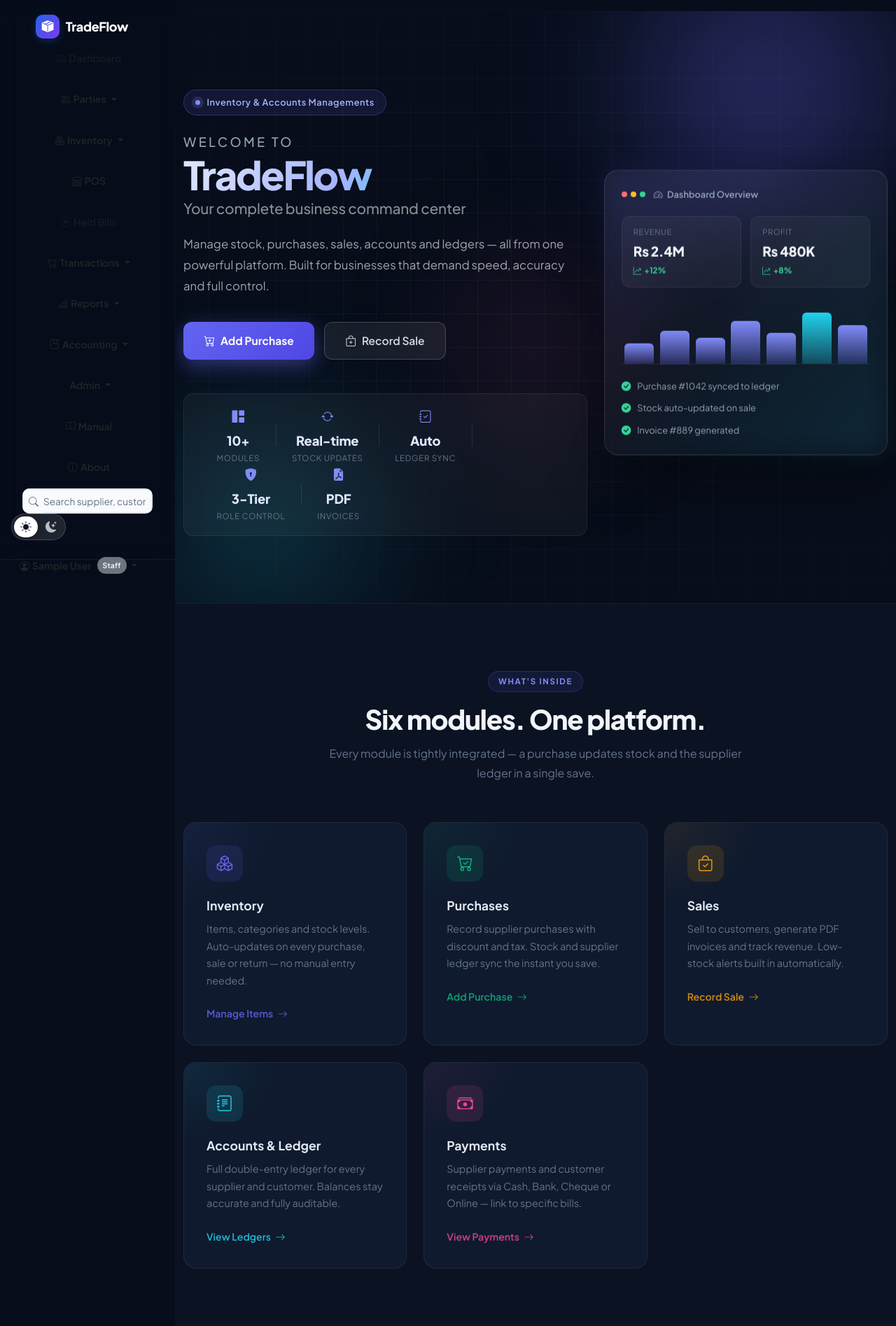
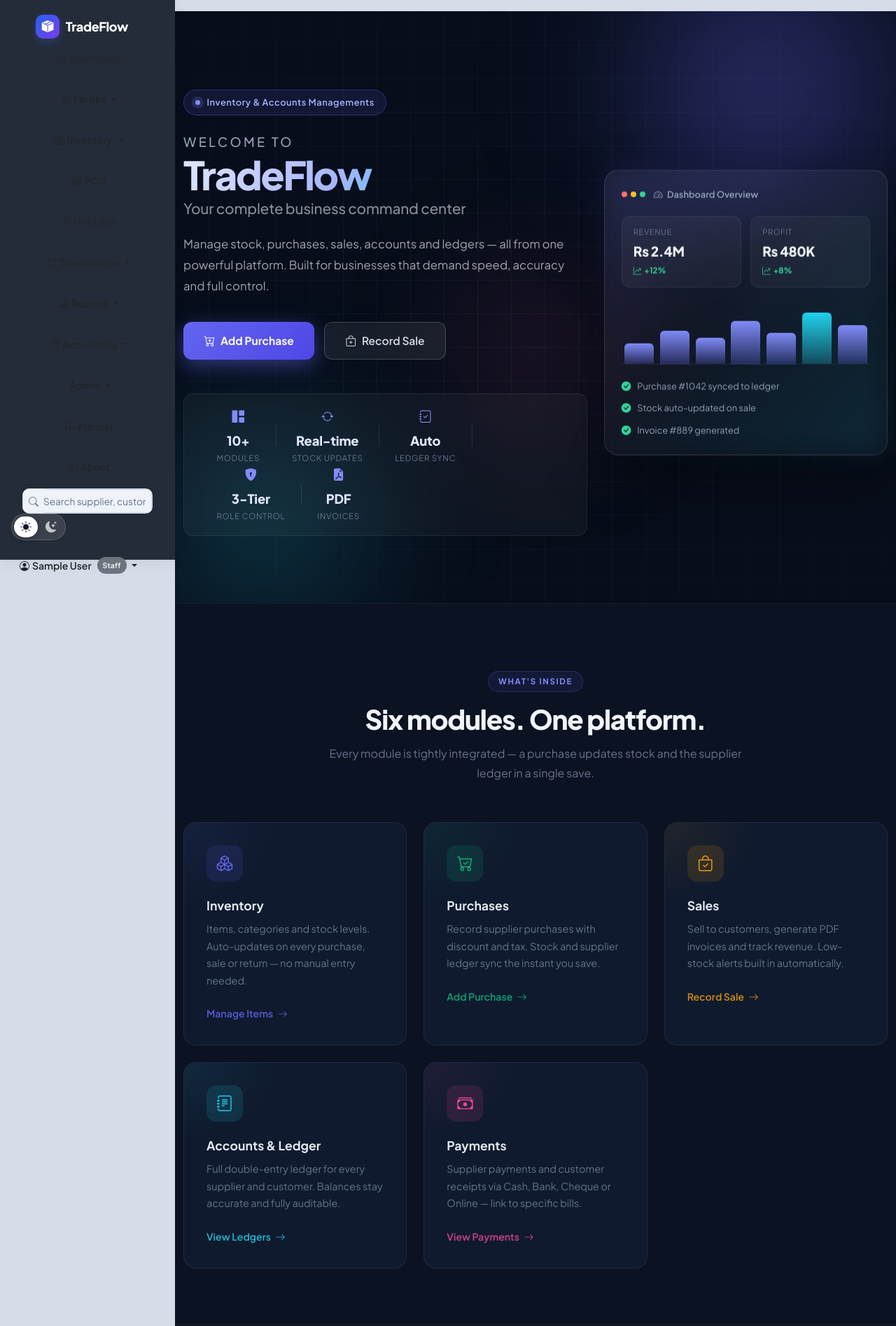
Before and after one commit to sabir1080/SalPurFlask1080, a Flask app: page / in a window 1280 px wide. Shown: the top 1895 px of the page at 70% size. Run offline with Flask 3, Linux system fonts and the light colour scheme; the visitor is signed in with stand-in values (Sample User, id 1); parts of the project's set-up code (start-up, migrations or seed data) failed here and were passed over; some libraries are stand-ins or nearby versions.

Commit message:
fix: darken light theme background for better visual balance
- Change main background from #e6eaf1 to #d6dce8 (darker grey-blue)
- Update surface color from #f2f5f9 to #e8ecf2 for better contrast
- Update border color from #dde3ec to #d0d8e6 for visibility
- Update card background from #f8fafc to #eff2f9
- Apply darker background explicitly to body element
- Reduce harsh whiteness while maintaining light theme aesthetic
- Improve overall visual comfort in light mode

Co-Authored-By: Claude Haiku 4.5 <noreply@anthropic.com>

```diff
--- a/static/css/style.css
+++ b/static/css/style.css
@@ -5,10 +5,10 @@
     --success: #059669;
     --text-dark: #0f172a;
     --text-muted: #64748b;
-    --surface: #f2f5f9;
-    --border: #dde3ec;
-    --bg: #e6eaf1;
-    --card-bg: #f8fafc;
+    --surface: #e8ecf2;
+    --border: #d0d8e6;
+    --bg: #d6dce8;
+    --card-bg: #eff2f9;
     --shadow-sm: 0 4px 20px rgba(15, 23, 42, 0.06);
     --shadow-md: 0 12px 40px rgba(15, 23, 42, 0.12);
     --radius: 16px;
@@ -47,6 +47,16 @@
 
 * {
     box-sizing: border-box;
+}
+
+/* Light theme body background */
+body {
+    background-color: #d6dce8;
+}
+
+/* Ensure light theme is applied by default */
+:root:not([data-theme="dark"]) body {
+    background-color: #d6dce8;
 }
 
 html {
```
